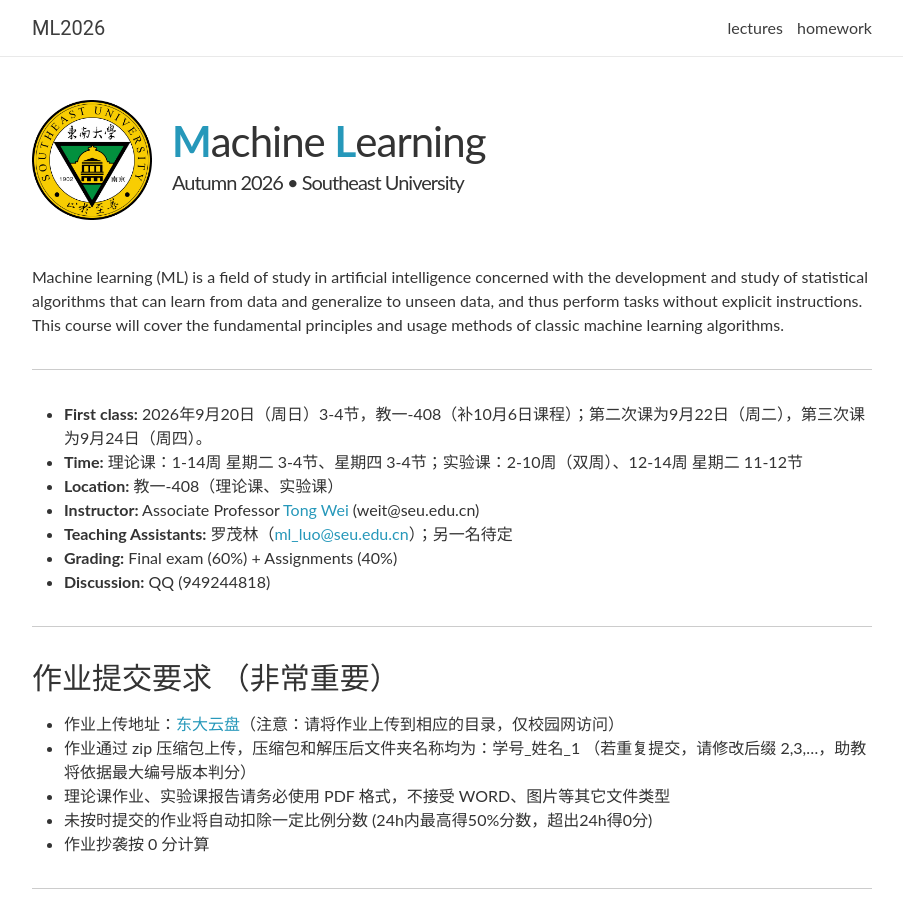
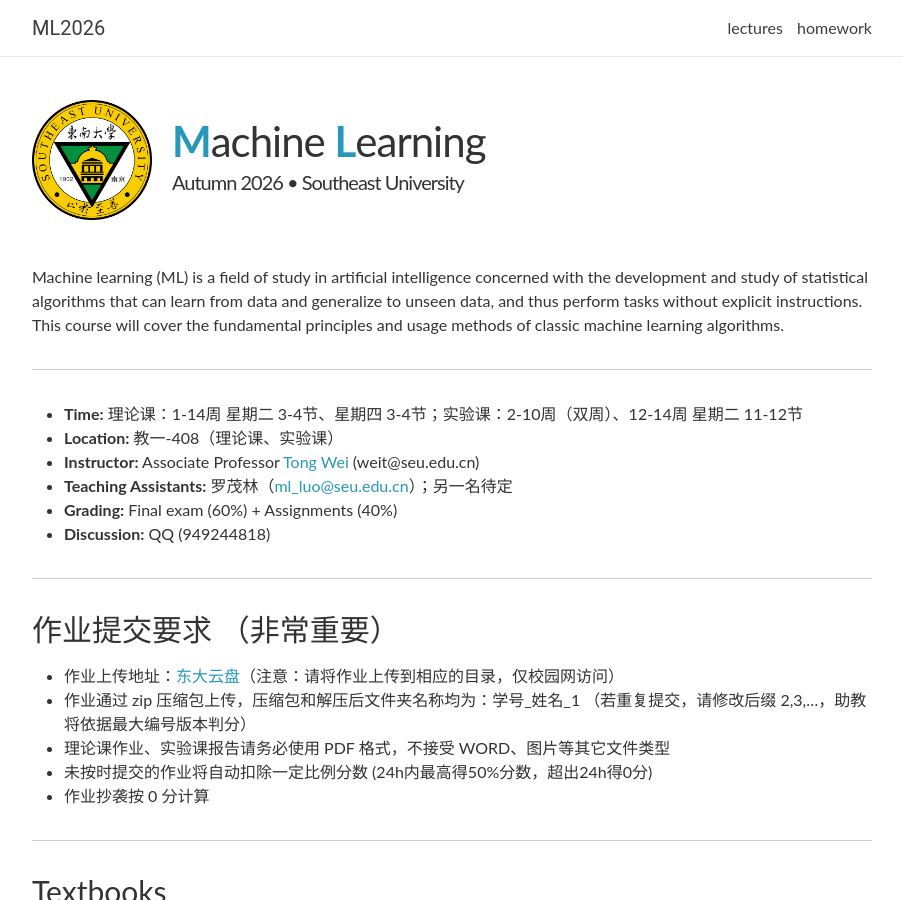
Before and after one commit to SEUML/ml-autumn-2026, a Jekyll site: the page built from _pages/about.md, in a window 1280 px wide and 900 px high. Shown: the whole window, without its empty margins (188-1091 px from the left). Built offline with Jekyll 4.4.1, drawn with Linux system fonts in a browser that asks for light colours; nearby versions of some CDN libraries; comment, search, counter and statistics services are not loaded.

Commit message:
Remove first-class notice from homepage
Keep first-class dates on the Lectures page as requested. Preserve the homepage teaching times, classroom, instructor and TA information.

```diff
--- a/_pages/about.md
+++ b/_pages/about.md
@@ -12,7 +12,6 @@
 
 ***
 
-- **First class:** 2026年9月20日（周日）3-4节，教一-408（补10月6日课程）；第二次课为9月22日（周二），第三次课为9月24日（周四）。
 - **Time:** 理论课：1-14周 星期二 3-4节、星期四 3-4节；实验课：2-10周（双周）、12-14周 星期二 11-12节
 - **Location:** 教一-408（理论课、实验课）
 - **Instructor:** Associate Professor [Tong Wei](http://palm.seu.edu.cn/weit) (weit@seu.edu.cn)
```
